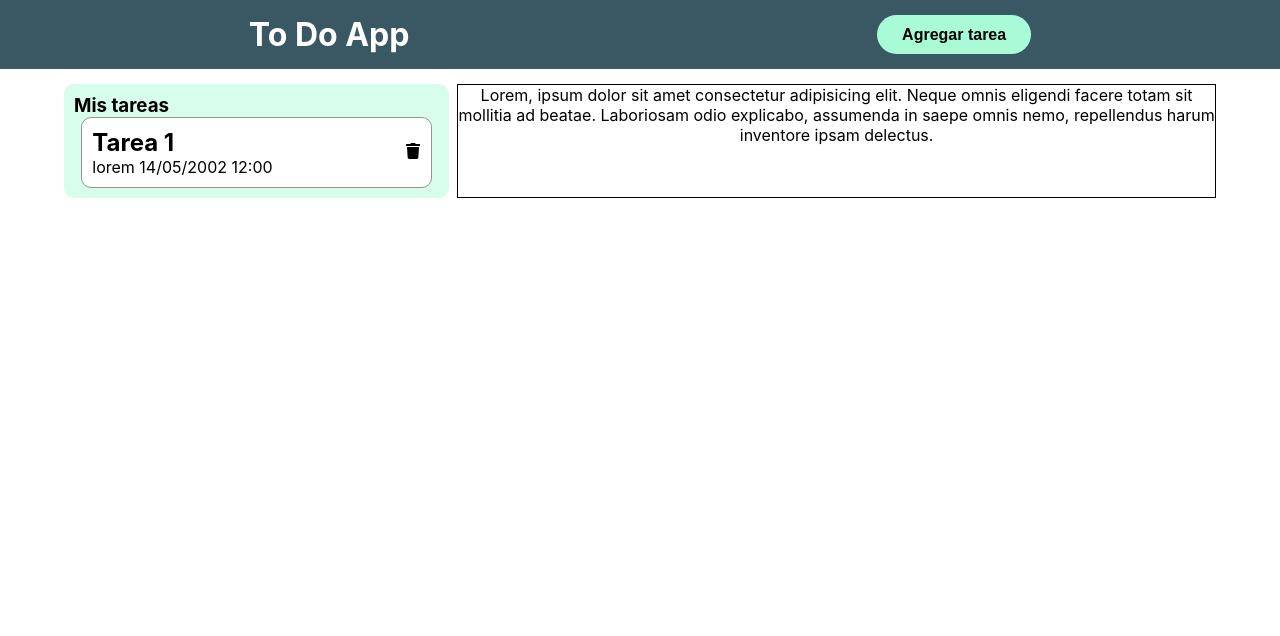
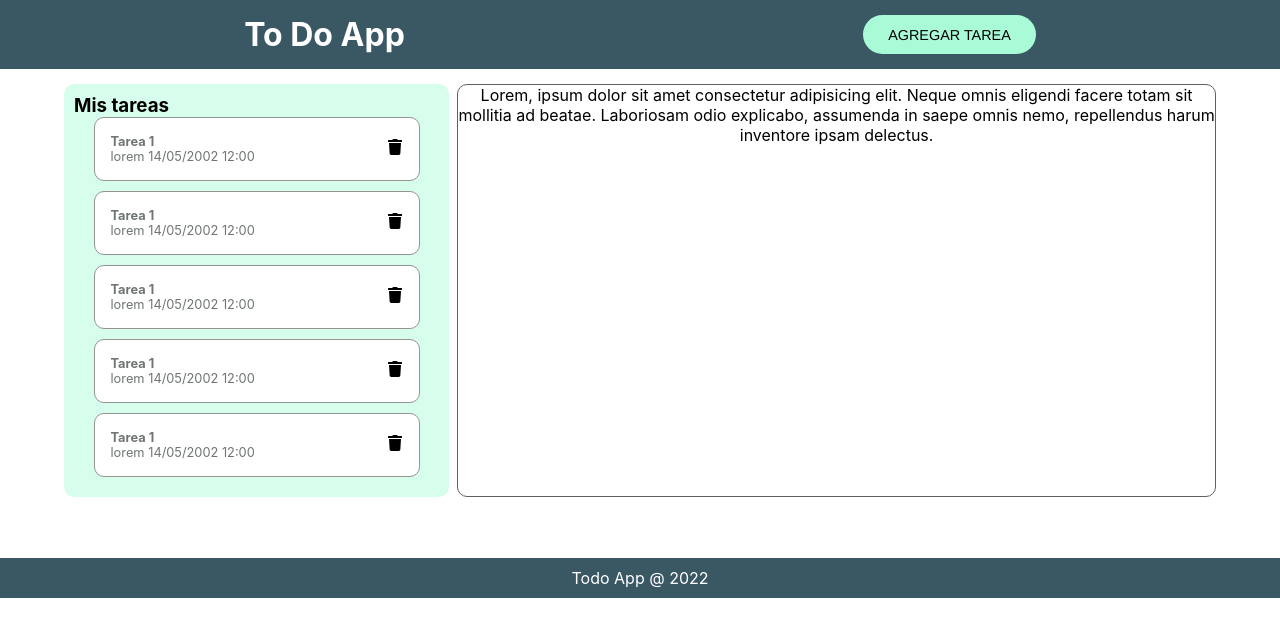
Before and after one commit to lucaslunacl/evaluacion-tecnica-dev, a React (Create React App) app in the folder client/: page / in a window 1280 px wide. Shown: the top 636 px of the page. Built offline with nearby package versions, Linux system fonts and the light colour scheme.

Commit message:
aplico estilos css y agrego footer

```diff
--- a/client/src/App.css
+++ b/client/src/App.css
@@ -1,5 +1,6 @@
 .App {
   text-align: center;
+  height: 100vh;
 }
 
 .App-logo {
--- a/client/src/App.js
+++ b/client/src/App.js
@@ -1,17 +1,20 @@
-import logo from './logo.svg';
-import './App.css';
-import { Route, Routes } from 'react-router-dom'
-import NavBar from './components/NavBar/NavBar';
-import Tareas from './components/Card/Tareas';
+import logo from "./logo.svg";
+import "./App.css";
+import { Route, Routes } from "react-router-dom";
+import NavBar from "./components/NavBar/NavBar";
+import Tareas from "./components/Card/Tareas";
+import Footer from "./components/Footer/Footer";
 function App() {
   return (
     <div className="App">
-      <NavBar/>
+      <NavBar />
       <Routes>
+        <Route path="/" element={<Tareas />} />
+      </Routes>
 
-        <Route path="/" element={<Tareas />}  />
 
-      </Routes>
+        <Footer />
+
     </div>
   );
 }
--- a/client/src/components/Card/Card.css
+++ b/client/src/components/Card/Card.css
@@ -4,11 +4,12 @@
     flex-direction: row;
     align-items: center;
     justify-content: space-between;
-    width: 90%;
+    width: 80%;
     border: 1px solid rgb(150, 147, 147);
     border-radius: 10px;
     margin: 0 auto;
-    padding: 10px;
+    padding: 16px;
+    margin-bottom: 10px;
 }
 
 .cont-card:hover{
@@ -20,4 +21,12 @@
     display: flex;
     flex-direction: column;
     text-align: left;
+    font-size: .8rem;
 }
+
+span, h2 {
+    color: rgb(111, 116, 116);
+}
+h2{
+    font-size: .8rem;
+}
--- a/client/src/components/Card/Tareas.css
+++ b/client/src/components/Card/Tareas.css
@@ -9,14 +9,18 @@
 
 
 .cont-der{
-    border: 1px solid black;
+    border: 1px solid rgb(100, 95, 95);
+    border-radius: 10px;
 }
 
 .cont-izq{
+    display: flex;
+    flex-direction: column;
     width: 70%;
     padding: 10px;
     background-color: #d7fdec;
     text-align: left;
     border-radius: 10px;
     margin-right: 8px;
+    align-items: left;
 }
--- a/client/src/components/Card/Tareas.jsx
+++ b/client/src/components/Card/Tareas.jsx
@@ -1,5 +1,6 @@
 import React from 'react'
 import Card from './Card.jsx'
+import Footer from '../Footer/Footer.jsx'
 import './Tareas.css'
 function Tareas() {
   return (
@@ -12,12 +13,36 @@ function Tareas() {
         descripcion= 'lorem'
         fecha= '14/05/2002 12:00'
         />
+        <Card
+        titulo='Tarea 1'
+        descripcion= 'lorem'
+        fecha= '14/05/2002 12:00'
+        />
+        <Card
+        titulo='Tarea 1'
+        descripcion= 'lorem'
+        fecha= '14/05/2002 12:00'
+        />
+        <Card
+        titulo='Tarea 1'
+        descripcion= 'lorem'
+        fecha= '14/05/2002 12:00'
+        />
+        <Card
+        titulo='Tarea 1'
+        descripcion= 'lorem'
+        fecha= '14/05/2002 12:00'
+        />
+
+
+
         </div>
 
         <div className='cont-der'>
             <p>Lorem, ipsum dolor sit amet consectetur adipisicing elit. Neque omnis eligendi facere totam sit mollitia ad beatae. Laboriosam odio explicabo, assumenda in saepe omnis nemo, repellendus harum inventore ipsam delectus.</p>
         </div>
       </div>
+
     </div>
   )
 }
--- /dev/null
+++ b/client/src/components/Footer/Footer.css
@@ -0,0 +1,7 @@
+footer{
+    background-color:rgba(58,88,100,255) ;
+    padding: 10px;
+    color: white;
+    position: relative;
+    bottom: -61px;
+}
--- /dev/null
+++ b/client/src/components/Footer/Footer.jsx
@@ -0,0 +1,11 @@
+import React from 'react'
+import './Footer.css'
+function Footer() {
+  return (
+    <footer >
+      <p>Todo App @ 2022</p>
+    </footer>
+  )
+}
+
+export default Footer
--- a/client/src/components/NavBar/NavBar.css
+++ b/client/src/components/NavBar/NavBar.css
@@ -10,6 +10,9 @@
     padding: 15px;
     color:white;
 }
+.contenedor-nav h1{
+    text-align: left;
+}
 
 
 
@@ -19,8 +22,8 @@ button{
     border-radius: 35px;
     padding-left: 25px;
     padding-right: 25px;
-    font-weight: bold;
-    font-size: 1rem;
+    font-family:'Franklin Gothic Medium', 'Arial Narrow', Arial, sans-serif;
+    font-size: .9rem;
 }
 
 button:hover{
--- a/client/src/components/NavBar/NavBar.jsx
+++ b/client/src/components/NavBar/NavBar.jsx
@@ -5,7 +5,7 @@ function NavBar() {
     <div className='contenedor-nav'>
       <h1>To Do App</h1>
 
-      <button>Agregar tarea</button>
+      <button>AGREGAR TAREA</button>
     </div>
   )
 }
```
